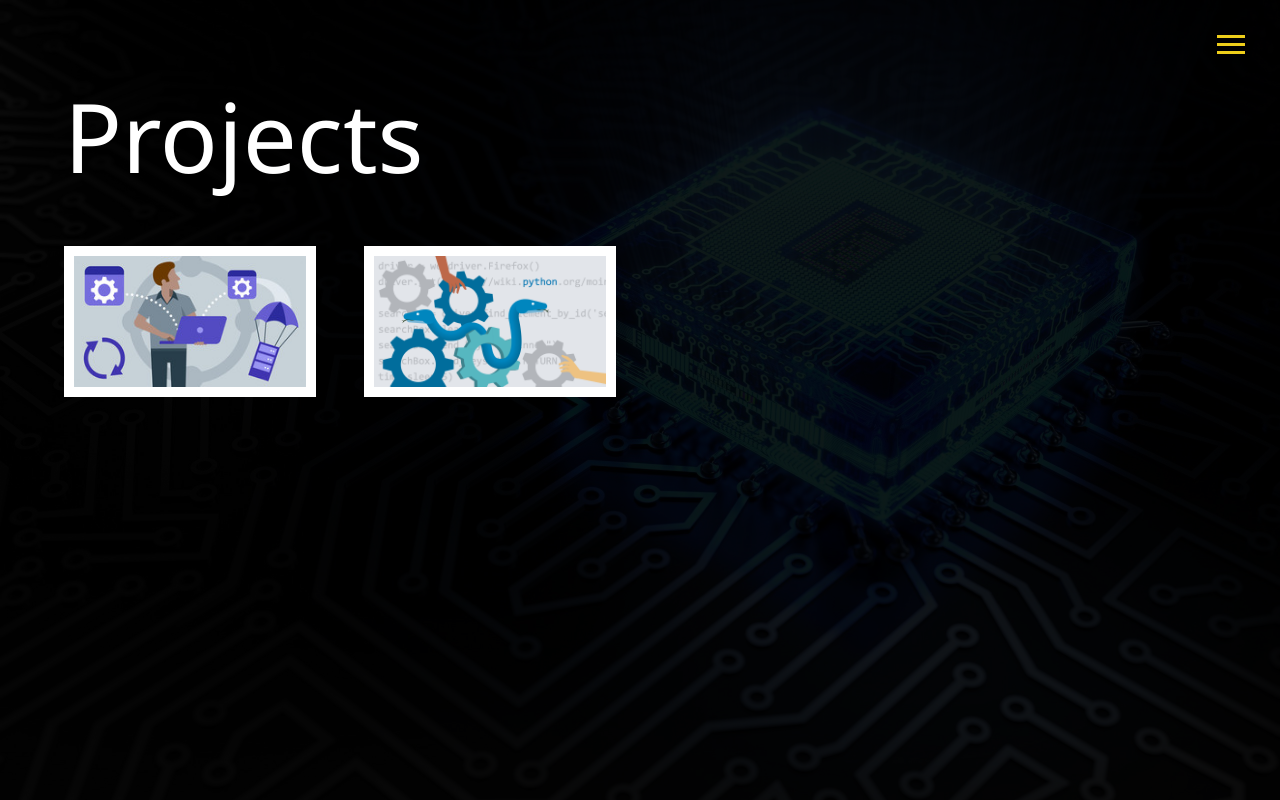
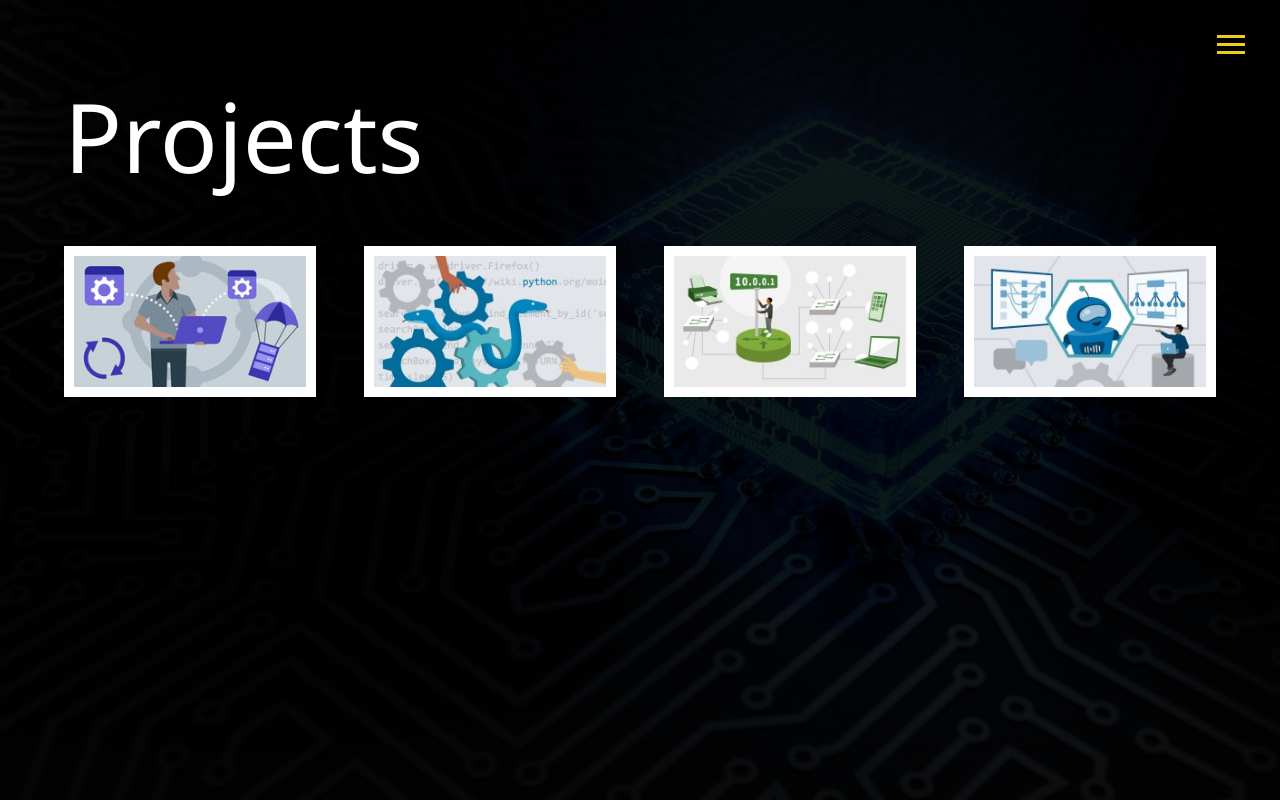
Before and after one commit to Stevennagle/PortfolioWebsite, a website: page html/projects.html in a window 1280 px wide. Shown: the top 800 px of the page. Drawn offline with Linux system fonts and the light colour scheme.

Commit message:
add future project icons

```diff
--- a/html/projects.html
+++ b/html/projects.html
@@ -71,7 +71,7 @@
       <div class="img_wrap">
         <div class="item">
           <a href="https://stevenagle.blog/Nagls-Toolkit/" class="">
-            <img src="../img/blog.jpeg" alt="Project 1" srcset="" title="My Toolkit">
+            <img src="../img/blog.jpeg" alt="Toolkit" srcset="" title="My Toolkit">
           </a>
 
           <!--
@@ -88,7 +88,23 @@
       <div class="img_wrap">
         <div class="item">
           <a href="https://stevenagle.blog/Nagls-Toolkit/category/python/" class="">
-            <img src="../img/python.JPG" alt="Python" srcset="" title="Python Projects">
+            <img src="../img/python.jpeg" alt="Python" srcset="" title="Python Projects">
+          </a>
+        </div>
+      </div>
+
+      <div class="img_wrap">
+        <div class="item">
+          <a href="https://stevenagle.blog/Nagls-Toolkit/category/subnetting/" class="">
+            <img src="../img/subnetting.jpeg" alt="Python" srcset="" title="Subnetting Tool">
+          </a>
+        </div>
+      </div>
+
+      <div class="img_wrap">
+        <div class="item">
+          <a href="https://stevenagle.blog/Nagls-Toolkit/category/automation/" class="">
+            <img src="../img/netAuto.jpeg" alt="Python" srcset="" title="Network Automation">
           </a>
         </div>
       </div>
```
Also changed, not shown: img/python.JPG (deleted), img/python.jpeg (added), img/toolkit.jpeg (added).
